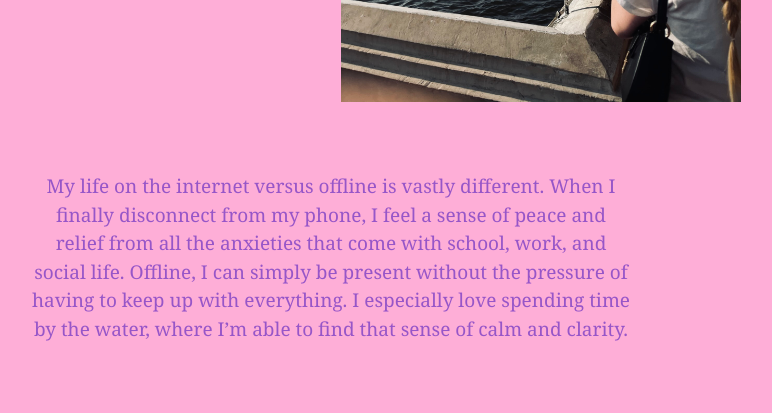
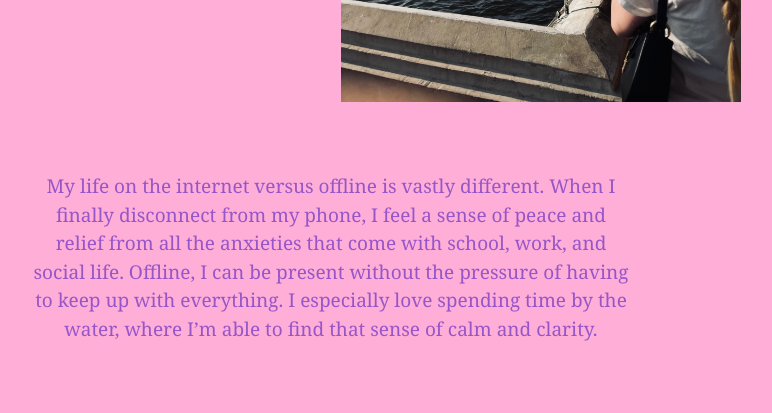
Before and after one commit to sophiaaahansen21/the-feed, a plain HTML site: page touchinggrass.html in a window 1280 px wide. Shown: the part 1270-1683 px from the top of the page, without its empty margins (309-1081 px from the left). Drawn offline with Linux system fonts and the light colour scheme; a web font is replaced by a local one.

Commit message:
Update touchinggrass.html

```diff
--- a/touchinggrass.html
+++ b/touchinggrass.html
@@ -21,7 +21,7 @@
     </div>
 
     <p class="reflections">
-       My life on the internet versus offline is vastly different. When I finally disconnect from my phone, I feel a sense of peace and relief from all the anxieties that come with school, work, and social life. Offline, I can simply be present without the pressure of having to keep up with everything. I especially love spending time by the water, where I’m able to find that sense of calm and clarity.
+       My life on the internet versus offline is vastly different. When I finally disconnect from my phone, I feel a sense of peace and relief from all the anxieties that come with school, work, and social life. Offline, I can be present without the pressure of having to keep up with everything. I especially love spending time by the water, where I’m able to find that sense of calm and clarity.
     </p>
 
     <div class="bottom-gif">
```
